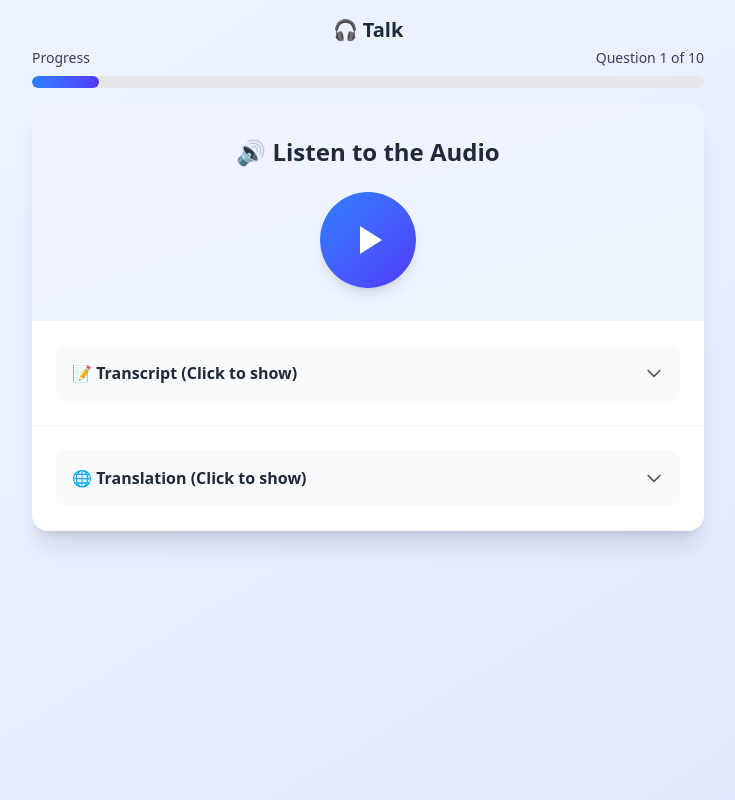
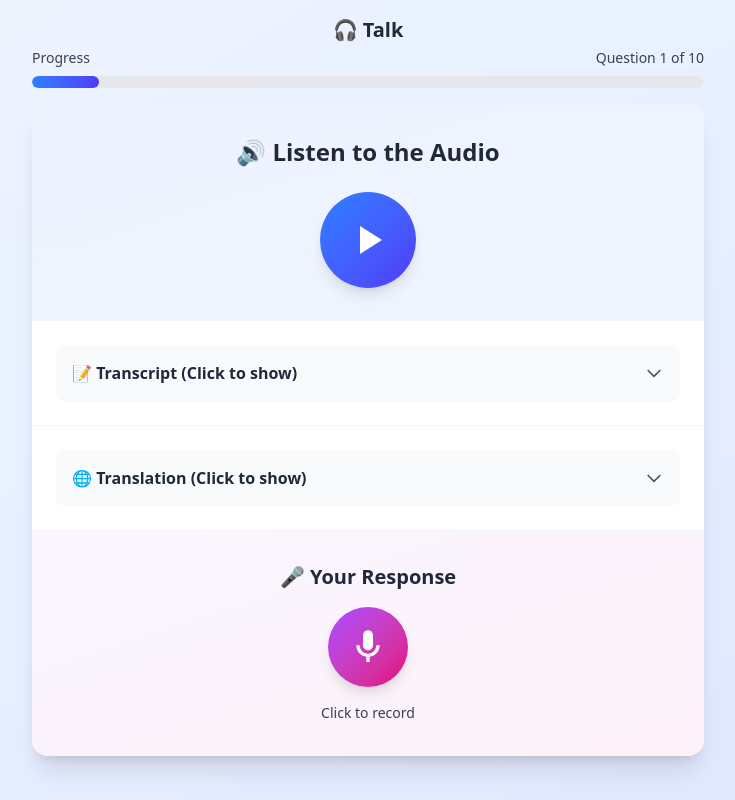
Before and after one commit to joshuafolkken/talk-svelte, a SvelteKit app: page / in a window 1280 px wide. Shown: the whole page, without its empty margins (272-1007 px from the left). Built offline with nearby package versions, Linux system fonts and the light colour scheme.

Commit message:
game screen #27

```diff
--- a/src/routes/+page.svelte
+++ b/src/routes/+page.svelte
@@ -4,6 +4,7 @@
 	let is_playing = $state(false)
 	let show_transcript = $state(false)
 	let show_translation = $state(false)
+	let is_recording = $state(false)
 
 	let audio_element: HTMLAudioElement
 
@@ -47,6 +48,10 @@
 
 	function toggle_translation(): void {
 		show_translation = !show_translation
+	}
+
+	function toggle_recording(): void {
+		is_recording = !is_recording
 	}
 </script>
 
@@ -160,6 +165,35 @@
 					</div>
 				{/if}
 			</div>
+
+			<!-- Recording Section -->
+			<div class="border-b border-gray-100 bg-gradient-to-br from-purple-50 to-pink-50 p-8">
+				<h3 class="mb-4 text-center text-xl font-bold text-gray-800">🎤 Your Response</h3>
+				<div class="flex flex-col items-center gap-4">
+					<button
+						onclick={toggle_recording}
+						class="flex h-20 w-20 items-center justify-center rounded-full transition-all duration-200 {is_recording
+							? 'animate-pulse bg-red-500 hover:bg-red-600'
+							: 'bg-gradient-to-br from-purple-500 to-pink-600 hover:scale-105'} text-white shadow-lg hover:shadow-xl active:scale-95"
+					>
+						<svg class="h-10 w-10" fill="currentColor" viewBox="0 0 24 24">
+							{#if is_recording}
+								<rect x="6" y="6" width="12" height="12" rx="2" />
+							{:else}
+								<path
+									d="M12 14c1.66 0 3-1.34 3-3V5c0-1.66-1.34-3-3-3S9 3.34 9 5v6c0 1.66 1.34 3 3 3z"
+								/>
+								<path
+									d="M17 11c0 2.76-2.24 5-5 5s-5-2.24-5-5H5c0 3.53 2.61 6.43 6 6.92V21h2v-3.08c3.39-.49 6-3.39 6-6.92h-2z"
+								/>
+							{/if}
+						</svg>
+					</button>
+					<span class="text-sm font-medium text-gray-700">
+						{is_recording ? 'Recording... (Click to stop)' : 'Click to record'}
+					</span>
+				</div>
+			</div>
 		</div>
 	</div>
 </div>
```
